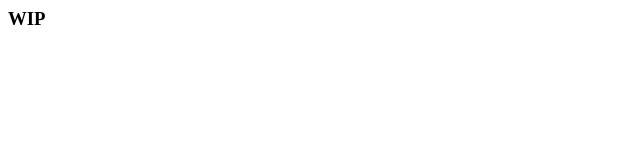
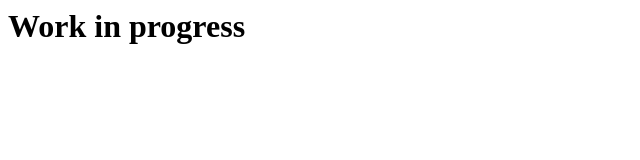
Before and after one commit to alexis-martel/Paul-dans-le-Nord, a plain HTML site: page index.html in a window 1280 px wide. Shown: the whole page, without its empty margins (0-640 px from the left). Drawn offline with Linux system fonts and the light colour scheme.

Commit message:
Update index.html

```diff
--- a/index.html
+++ b/index.html
@@ -1 +1 @@
-<h3> WIP </h3>
+<h1>Work in progress</h1>
```
